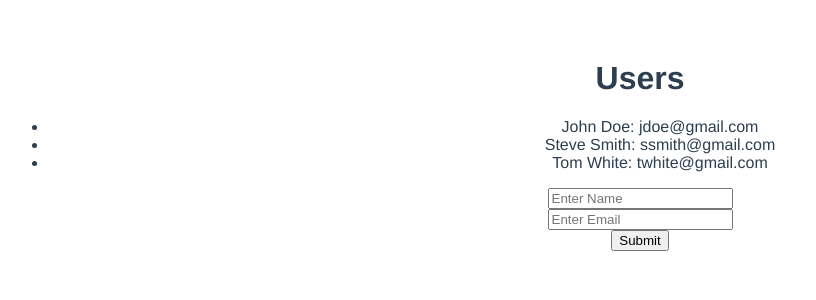
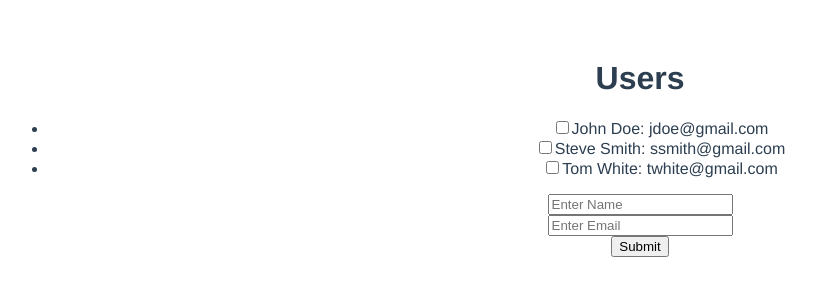
Before and after one commit to n1207n/VueIn60Minutes, a Vue app: page / in a window 1280 px wide. Shown: the top 300 px of the page, without its empty margins (0-816 px from the left). Built offline with nearby package versions, Linux system fonts and the light colour scheme.

Commit message:
feat: Added a class style binding with contacted

```diff
--- a/src/components/Users.vue
+++ b/src/components/Users.vue
@@ -3,7 +3,10 @@
     <h1>Users</h1>
 
     <ul>
-      <li v-for="user in users">{{user.name}}: {{user.email}}</li>
+      <li v-for="user in users">
+        <input type="checkbox" class="toggle" v-model="user.contacted" />
+        <span :class="{contacted: user.contacted}">{{user.name}}: {{user.email}}</span>
+      </li>
     </ul>
 
     <form v-on:submit="addUser">
@@ -55,5 +58,7 @@ export default {
 </script>
 
 <style scoped>
-
+    .contacted {
+      text-decoration: line-through;
+    }
 </style>
```
